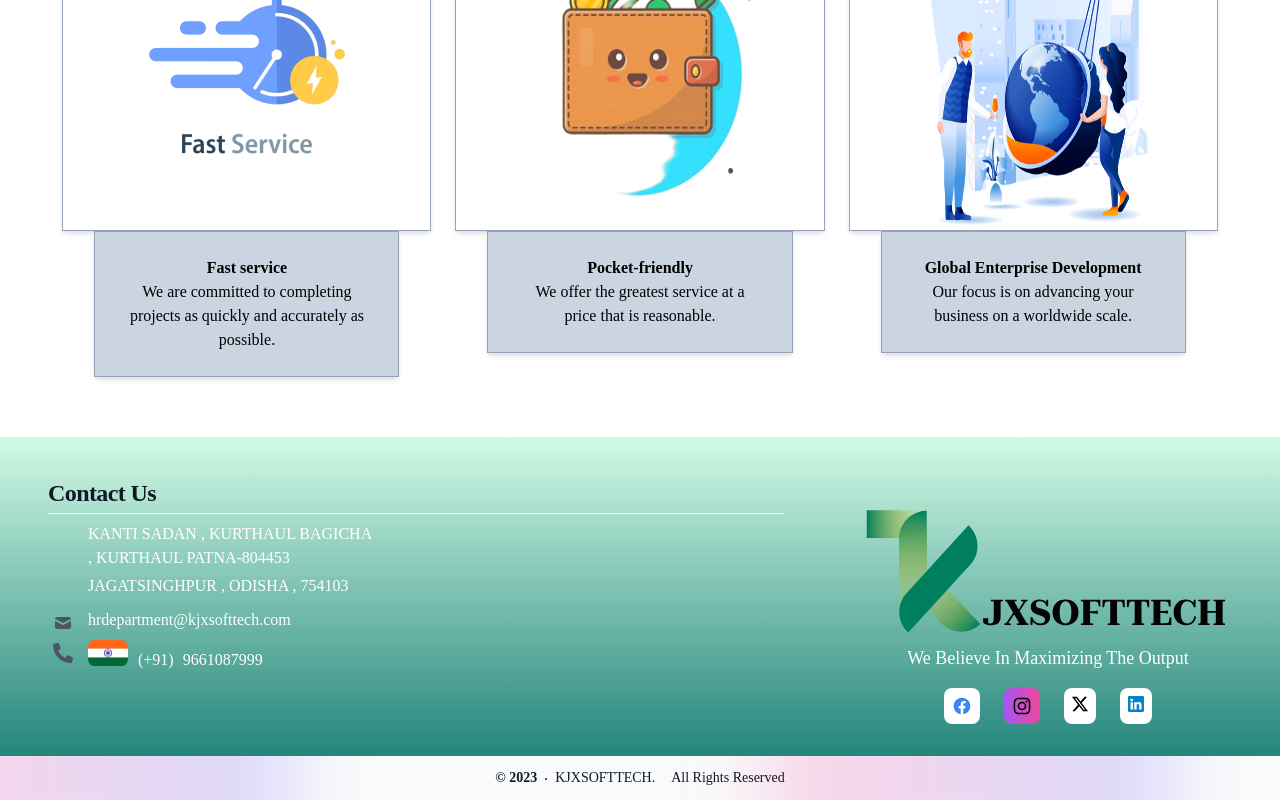
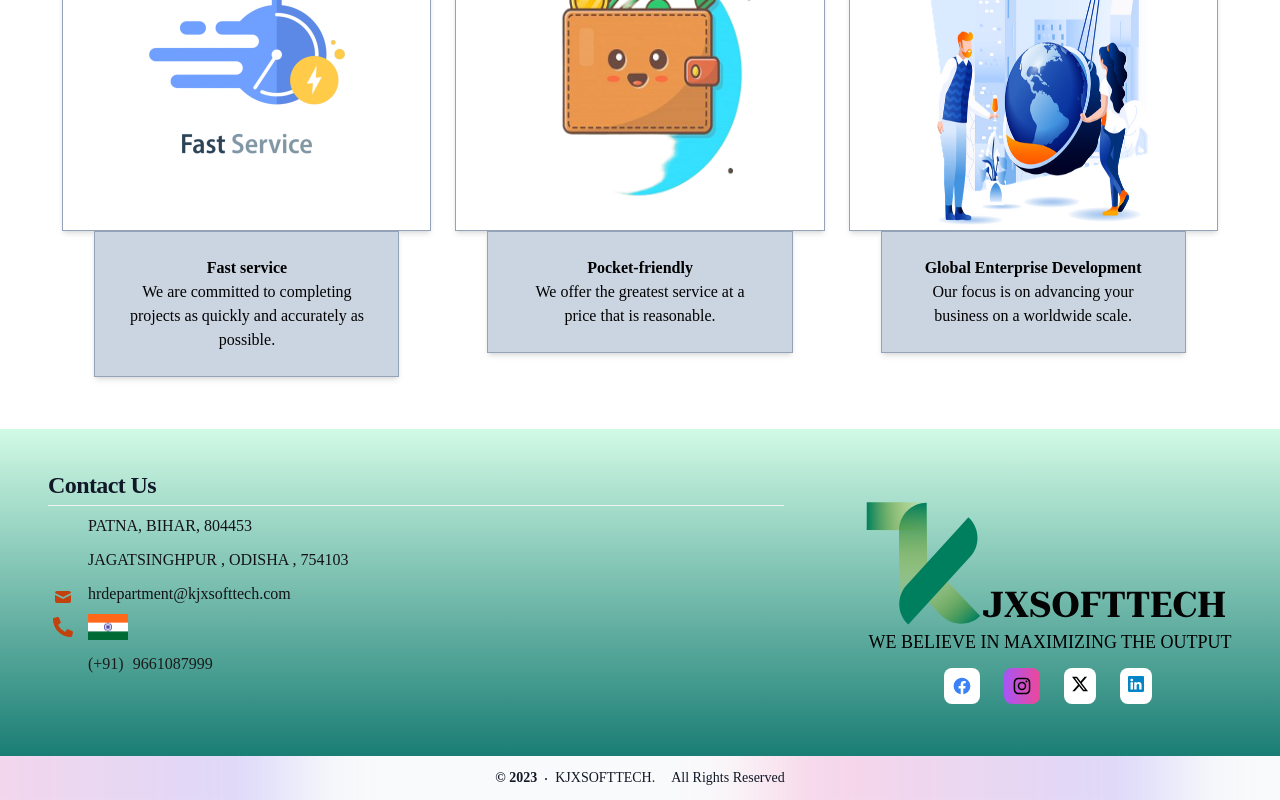
Before and after one commit to Ravi333-345/kjx_verfied-, a React (Create React App) app: page / in a window 1280 px wide. Shown: the part 2521-3321 px from the top of the page. Built offline with nearby package versions, Linux system fonts and the light colour scheme; some icons are missing.

Commit message:
mt and mb change

```diff
--- a/src/component/static/FooterSection.jsx
+++ b/src/component/static/FooterSection.jsx
@@ -15,7 +15,7 @@ import footer from '../../assets/otherImage/footer-corner.png'
 const FooterSection = () => {
     return (
         <div>
-            <div class="bg-white -mt-10 -mb-10 bg-gradient-to-t from-teal-700 to-emerald-100">
+            <div class="bg-white -mt-12 -mb-5 bg-gradient-to-t from-teal-700 to-emerald-100">
                 <div class="mx-auto max-w-7xl px-2 lg:px-2">
                     <div class="mx-auto mt-16 max-w-2xl  sm:mt-20 lg:mx-0 lg:flex lg:max-w-none">
 
@@ -24,13 +24,13 @@ const FooterSection = () => {
                             <div class="flex  gap-x-4 mt-1 ">
                                 <div class="h-px flex-auto bg-gray-100"></div>
                             </div>
-                            <ul role="list" class="mt-2 grid grid-cols-1 gap-4 text-sm leading-6 text-gray-600 sm:grid-cols-2 sm:gap-6">
+                            <ul role="list" class="my-2 grid grid-cols-1 gap-4 text-sm leading-6 text-orange-700 sm:grid-cols-2 sm:gap-6">
                                 <Div>
                                     <Holder >
                                         <Icon>
                                             <FaLocationDot />
                                         </Icon>
-                                        <Spans> KANTI SADAN , KURTHAUL BAGICHA , KURTHAUL PATNA-804453</Spans>
+                                        <Spans>PATNA, BIHAR, 804453</Spans>
                                     </Holder>
                                     <Holder className="mt-1">
                                         <Icon>
@@ -49,11 +49,11 @@ const FooterSection = () => {
                                             <FaPhoneAlt />
                                         </Icon>
                                         <Hold>
-                                            <P>
+                                            <p>
                                                 <Icons src={indian} alt="flag" />
 
                                                 <Span >(+91) 9661087999 </Span>
-                                            </P>
+                                            </p>
 
 
                                         </Hold>
@@ -66,7 +66,7 @@ const FooterSection = () => {
                                 <div class="mx-auto max-w-lg px-8">
                                     <img src={logo} />
 
-                                    <p class="mt-1 text-lg leading-5 text-white">We Believe In Maximizing The Output</p>
+                                    <p class="ml-1 text-lg leading-3 text-black">WE BELIEVE IN MAXIMIZING THE OUTPUT</p>
                                     <div class="flex sm:justify-center space-x-6 mt-5 ">
                                         <a href="https://www.facebook.com/KJXSOFTTECH2020" target="_blank" rel="noopener noreferrer" class="text-blue-500 hover:text-blue-500 bg-white p-2 rounded-lg">
                                             <svg class="h-5 w-5" fill="currentColor" viewBox="0 0 24 24" aria-hidden="true">
@@ -209,14 +209,14 @@ const Ul = styled.div`
 
 const Spans = styled.span`
     width:80%;
-    color:#fff;
+    color:#131217;
     font-size: 16px;
 `
 
 const Span = styled.span`
     margin:10px 0px;
     width:70%;
-    color:#fff;
+    color:#1a1919;
     word-spacing:5px;
     font-size: 16px;
     display: flex;
```
